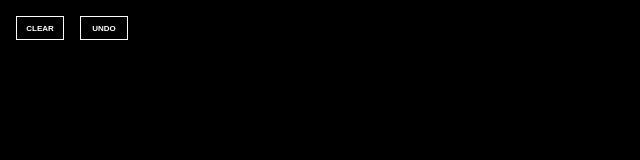
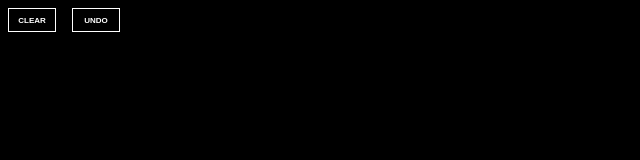
Before and after one commit to vnglst/react-hooks-canvas, a React (Create React App) app: page / in a window 1280 px wide. Shown: the top 160 px of the page, without its empty margins (0-640 px from the left). Built offline with nearby package versions, Linux system fonts and the light colour scheme.

Commit message:
adds controls container

```diff
--- a/src/App.js
+++ b/src/App.js
@@ -20,8 +20,10 @@ function App() {
 
   return (
     <>
-      <button onClick={handleClear}>Clear</button>
-      <button onClick={handleUndo}>Undo</button>
+      <div className="controls">
+        <button onClick={handleClear}>Clear</button>
+        <button onClick={handleUndo}>Undo</button>
+      </div>
       <canvas
         ref={canvasRef}
         width={window.innerWidth}
--- a/src/styles.css
+++ b/src/styles.css
@@ -6,6 +6,12 @@
 
 body {
   background-color: black;
+}
+
+.controls {
+  position: absolute;
+  top: 0;
+  left: 0;
 }
 
 button {
```
